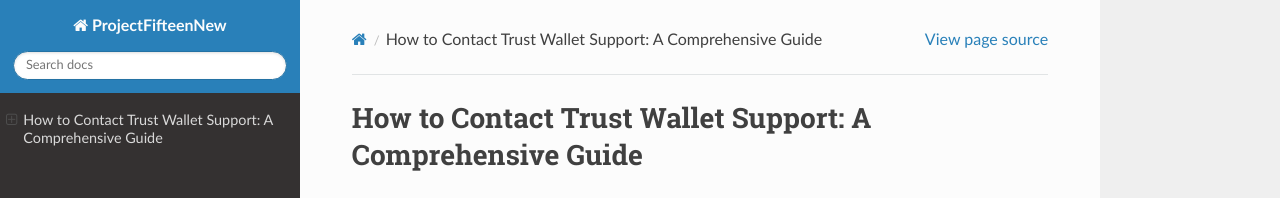
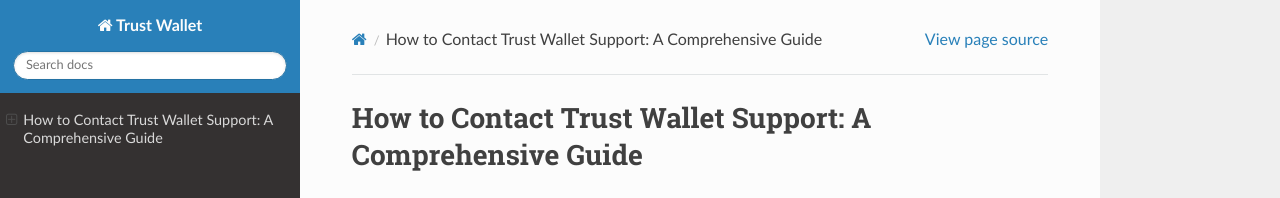
Before and after one commit to amitkumar7245/PythonProjectFifteenNew, a Sphinx documentation site: the page built from source/index.rst, in a window 1280 px wide. Shown: the top 198 px of the page. Built offline with Sphinx 7.4.7 and the Read the Docs theme 3.1.0, drawn with Linux system fonts in a browser that asks for light colours; some of the changed lines change nothing that is shown.

Commit message:
website code upload the update

```diff
--- a/source/conf.py
+++ b/source/conf.py
@@ -6,7 +6,7 @@
 # -- Project information -----------------------------------------------------
 # https://www.sphinx-doc.org/en/master/usage/configuration.html#project-information
 
-project = 'ProjectFifteenNew'
+project = 'Trust Wallet'
 copyright = '2025, Author'
 author = 'Author'
 
@@ -25,3 +25,14 @@
 
 html_theme = 'sphinx_rtd_theme'
 html_static_path = ['_static']
+
+
+# -- Bing Webmaster Tools Verification Meta Tag ------------------------------
+
+def add_bing_meta(app, pagename, templatename, context, doctree):
+    context['metatags'] = context.get('metatags', '') + \
+        '<meta name="msvalidate.01" content="B787D1A46FFB900E10EF2B2B11416BF3" />\n'
+
+def setup(app):
+    app.add_config_value('meta_tags', '', 'html')
+    app.connect('html-page-context', add_bing_meta)
```
Also changed, not shown: 7 other files.
